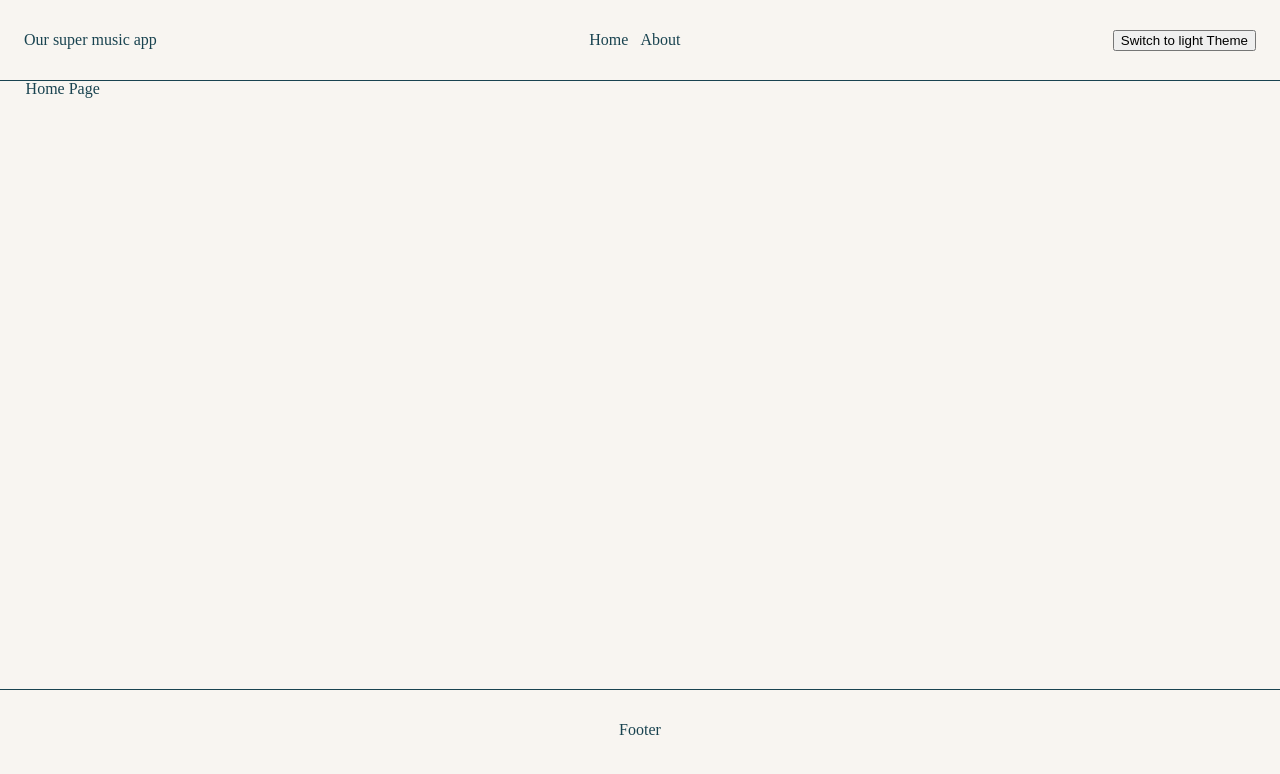
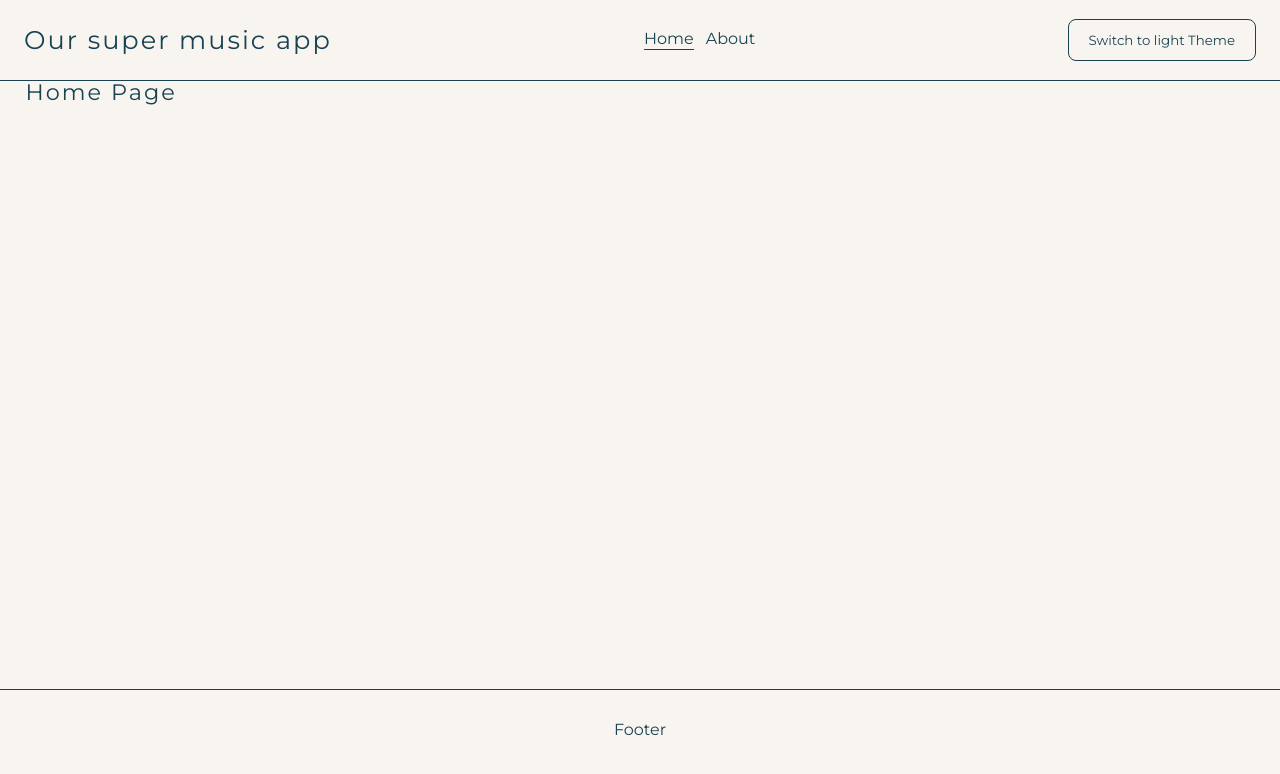
Before and after one commit to Jurss/DrumMachine, a React (Create React App) app: page / in a window 1280 px wide. Shown: the top 774 px of the page. Built offline with nearby package versions, Linux system fonts and the light colour scheme.

Commit message:
Add style

```diff
--- a/src/App.css
+++ b/src/App.css
@@ -3,6 +3,7 @@
    License: none (public domain)
 */
 
+@import url('https://fonts.googleapis.com/css2?family=Montserrat&display=swap');
 html,
 body,
 div,
@@ -135,3 +136,7 @@
     border-collapse: collapse;
     border-spacing: 0;
 }
+
+nav {
+    display: flex;
+}
--- a/src/components/Header/index.jsx
+++ b/src/components/Header/index.jsx
@@ -1,14 +1,18 @@
 import styled from "styled-components";
-import { Link } from "react-router-dom";
+import { Link, useLocation } from "react-router-dom";
 
 export default function Header({isLight, handleToggleTheme}){
+    const location = useLocation();
     return (
         <Wrapper>
             <h1>Our super music app</h1>
             <nav>
-                <Link to="/">Home</Link>
-                <Link to="/about">About</Link>
-
+                <Link to="/">
+                    <MenuEl isCurrentPage={location.pathname === "/"}>Home</MenuEl>
+                </Link>
+                <Link to="/about">
+                    <MenuEl isCurrentPage={location.pathname === "/about"}>About</MenuEl>
+                </Link>
             </nav>
             <button onClick={handleToggleTheme}>Switch to {isLight ? "light" : "dark"} Theme</button>
         </Wrapper>
@@ -30,3 +34,12 @@
         margin-right: 12px;
     }
 `;
+
+const MenuEl = styled.p`
+    padding-bottom: 2px;
+    border-bottom: solid 1px ${(props)=> (props.isCurrentPage ? "" : "transparent")};
+    &:hover{
+        transition: linear 0.25s;
+        border-bottom: solid 1px;
+    }
+`;
--- a/src/components/Home/index.jsx
+++ b/src/components/Home/index.jsx
@@ -8,4 +8,5 @@
     );
 };
 
-const Wrapper = styled.div``;
+const Wrapper = styled.div`
+`;
--- a/src/components/UI/GlobalStyle.js
+++ b/src/components/UI/GlobalStyle.js
@@ -5,6 +5,30 @@
         transition: linear 0.2s;
         color : ${props=>props.theme.mainColor};
         background-color : ${props=>props.theme.backgroundColor};
+        font-family: Montserrat;
+    }
+    button{
+        color : ${props=>props.theme.mainColor};
+        background-color : ${props=>props.theme.backgroundColor};
+        font-family: Montserrat;
+        padding: 12px 20px;
+        border: solid 1px;
+        border-radius: 8px;
+        transition: linear 0.25s;
+    }
+    button:hover{
+        background-color : ${props=>props.theme.mainColor};
+        color : ${props=>props.theme.backgroundColor};
+        cursor: pointer;
+    }
+    h1,h2,h3,h4,h5{
+        letter-spacing: 2px;
+    }
+    h1{
+        font-size: 1.6rem;
+    }
+    h2{
+        font-size: 1.4rem;
     }
 `;
 
```
